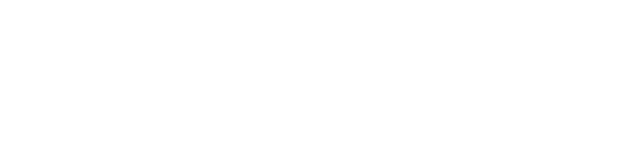
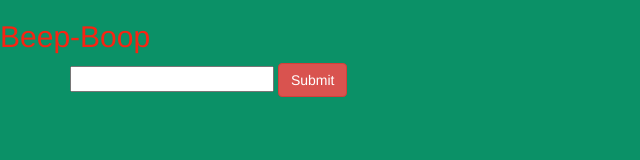
Before and after one commit to ZachSpenard/Beep-Boop, a plain HTML site: page index.html in a window 1280 px wide. Shown: the whole page, without its empty margins (0-640 px from the left). Drawn offline with Linux system fonts and the light colour scheme.

Commit message:
add button and output to HTML, Add color in css, add basic layout to JS

```diff
--- a/css/styles.css
+++ b/css/styles.css
@@ -0,0 +1,6 @@
+h2 {
+  color: #f72413;
+}
+body {
+    background-color: #0b9167;
+}
--- a/index.html
+++ b/index.html
@@ -9,5 +9,17 @@
   <title>Beep-Boop</title>
 </head>
 <body>
+  <h2>Beep-Boop</h2>
+  <div class="container">
+    <form id="userInput">
+      <label for="Number-converter">
+        <input id="Number-converter" type="Number">
+      </label>
+      <button type="submit" class="btn btn-danger" name="button"> Submit
+      </button>
+      <p id="outPut">
+      </p>
+    </form>
+  </div>
 </body>
 </html>
--- a/js/scripts.js
+++ b/js/scripts.js
@@ -0,0 +1,5 @@
+//User Interface Logic
+$(document).ready(function(){
+  $("#Number-converter").submit(function(event){
+    event.preventDefault();
+//Back-end logic
```
Lines whose indentation alone changed are shown as unchanged.
